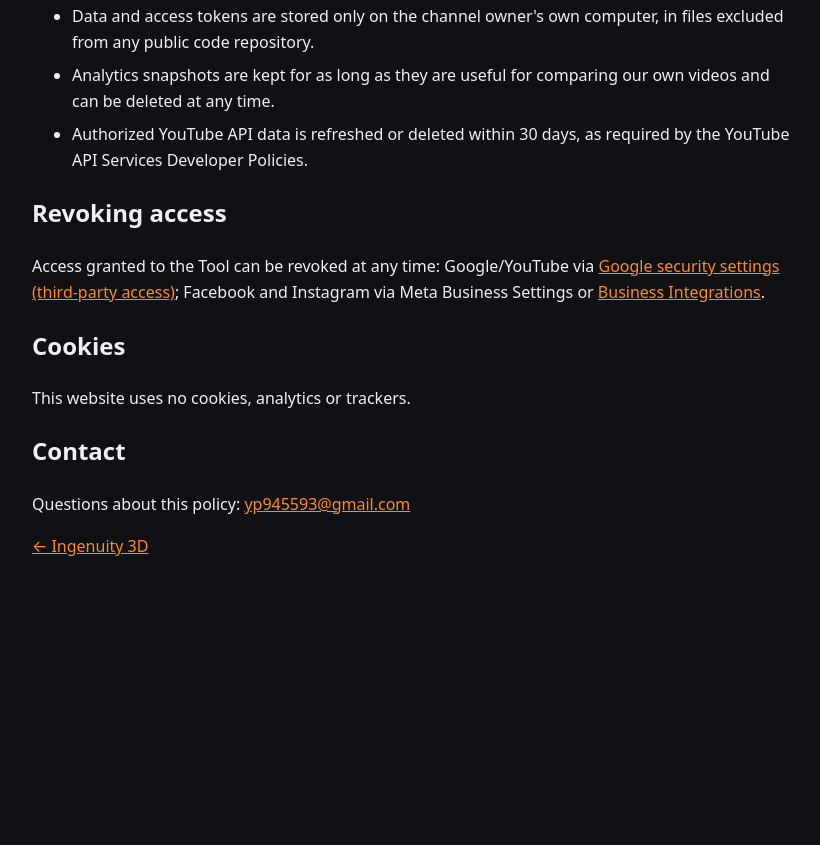
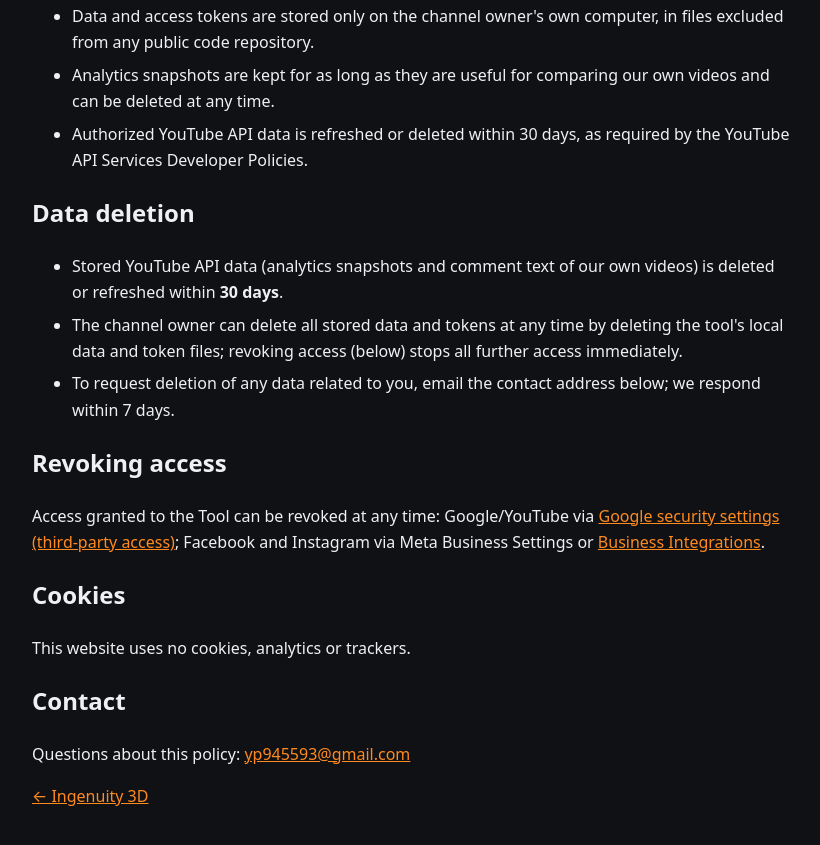
Before and after one commit to ingenuity3d/ingenuity3d.github.io, a plain HTML site: page privacy.html in a window 1280 px wide. Shown: the part 1048-1893 px from the top of the page, without its empty margins (228-1048 px from the left). Before the commit the page ends 1664 px from the top, so only its background shows below. Drawn offline with Linux system fonts and the light colour scheme.

Commit message:
Add YouTube API Services notice and data deletion section
Co-Authored-By: Claude Opus 5.5 <noreply@anthropic.com>

```diff
--- a/privacy.html
+++ b/privacy.html
@@ -49,6 +49,13 @@ share or transfer this data to anyone, and we do not use it for advertising or p
   <li>Authorized YouTube API data is refreshed or deleted within 30 days, as required by the YouTube API Services Developer Policies.</li>
 </ul>
 
+<h2>Data deletion</h2>
+<ul>
+  <li>Stored YouTube API data (analytics snapshots and comment text of our own videos) is deleted or refreshed within <strong>30 days</strong>.</li>
+  <li>The channel owner can delete all stored data and tokens at any time by deleting the tool's local data and token files; revoking access (below) stops all further access immediately.</li>
+  <li>To request deletion of any data related to you, email the contact address below; we respond within 7 days.</li>
+</ul>
+
 <h2>Revoking access</h2>
 <p>Access granted to the Tool can be revoked at any time:
 Google/YouTube via <a href="https://myaccount.google.com/permissions">Google security settings (third-party access)</a>;
```
Also changed, not shown: index.html (+3 -0 lines).
